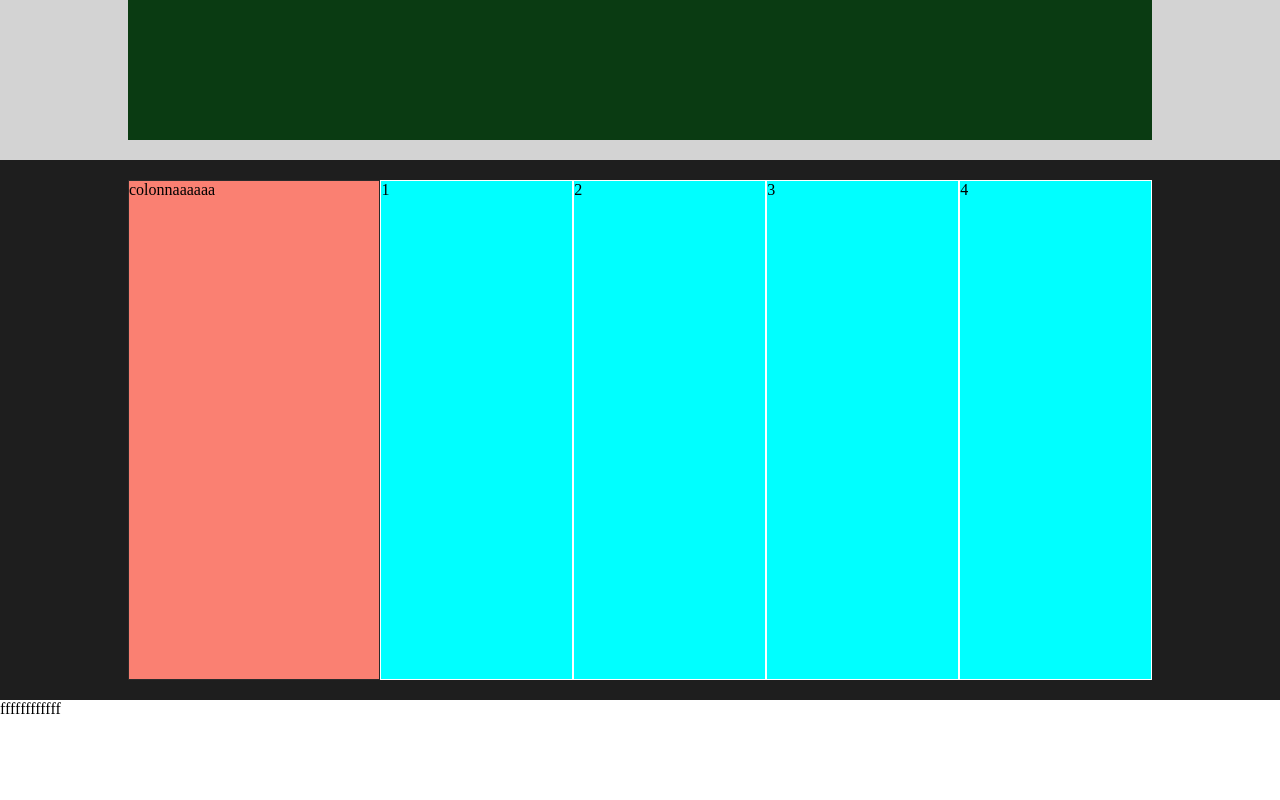
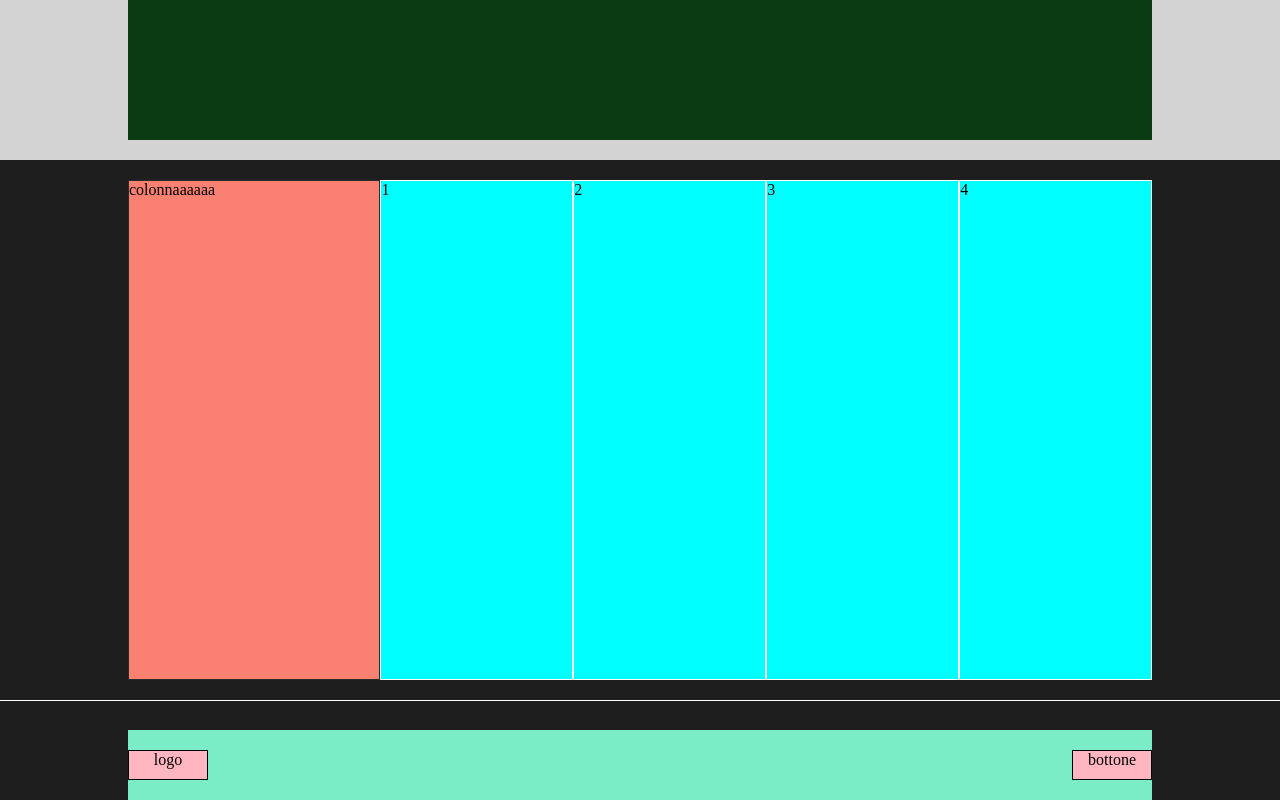
Before and after one commit to erikvella/htmlcss-struttura-discord, a plain HTML site: page index.html in a window 1280 px wide. Shown: the part 2570-3370 px from the top of the page. Before the commit the page ends 3288 px from the top, so only its background shows below. Drawn offline with Linux system fonts and the light colour scheme.

Commit message:
[add] footer

```diff
--- a/css/style.css
+++ b/css/style.css
@@ -137,3 +137,40 @@ header{
   border: solid 1px white;
   width: 258px;
 }
+
+
+/* qui inizia lo stile del footer */
+.container-foot{
+  width: 100%;
+  height: 100px;
+  background-color: rgb(30, 30, 30);
+  border-top: solid 1px rgb(255, 255, 255);
+  display: flex;
+  justify-content: center;
+  align-items: end;
+
+}
+#piede{ display: flex;
+  background-color: rgb(122, 236, 198);
+  width: 80%;
+  height: 70px;
+  justify-content: space-between;
+  align-items: center;
+
+}
+
+.logo{
+  background-color: lightpink;
+width: 80px;
+border: solid 1px black;
+height: 30px;
+text-align: center;
+}
+
+.registrati{
+  background-color: lightpink;
+  width: 80px;
+  border: solid 1px black;
+  height: 30px;
+  text-align: center;
+}
--- a/index.html
+++ b/index.html
@@ -6,8 +6,11 @@
   <meta name="viewport" content="width=device-width, initial-scale=1.0">
   <title>Replica sito Discord</title>
 </head>
+<!-- qui inizia l'header della pagina -->
+<body>
 
-<!-- qui inizia l'header della pagina -->
+
+
 <header>
   <div id="testa">
     <div class="log">
@@ -92,11 +95,20 @@
 
 <!-- qui inizia la parte finale della pagina -->
 <footer>
-  ffffffffffff
+  <div class="container-foot">
+    <div id="piede">
+      <div class="logo">
+        logo
+      </div>
+      <div class="registrati">
+        bottone
+      </div>
+    </div>
+  </div>
 </footer>
 
+</body>
 
-<body>
 
-</body>
+
 </html>
```
